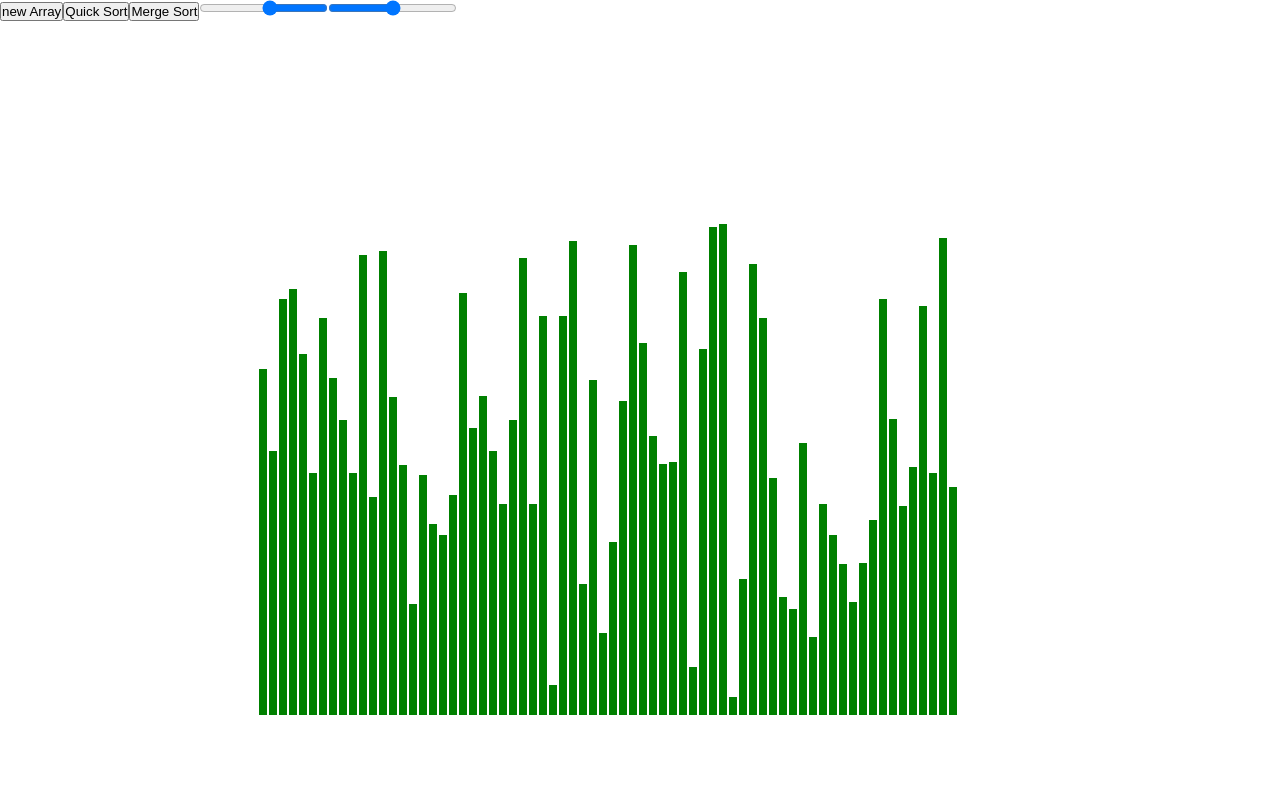
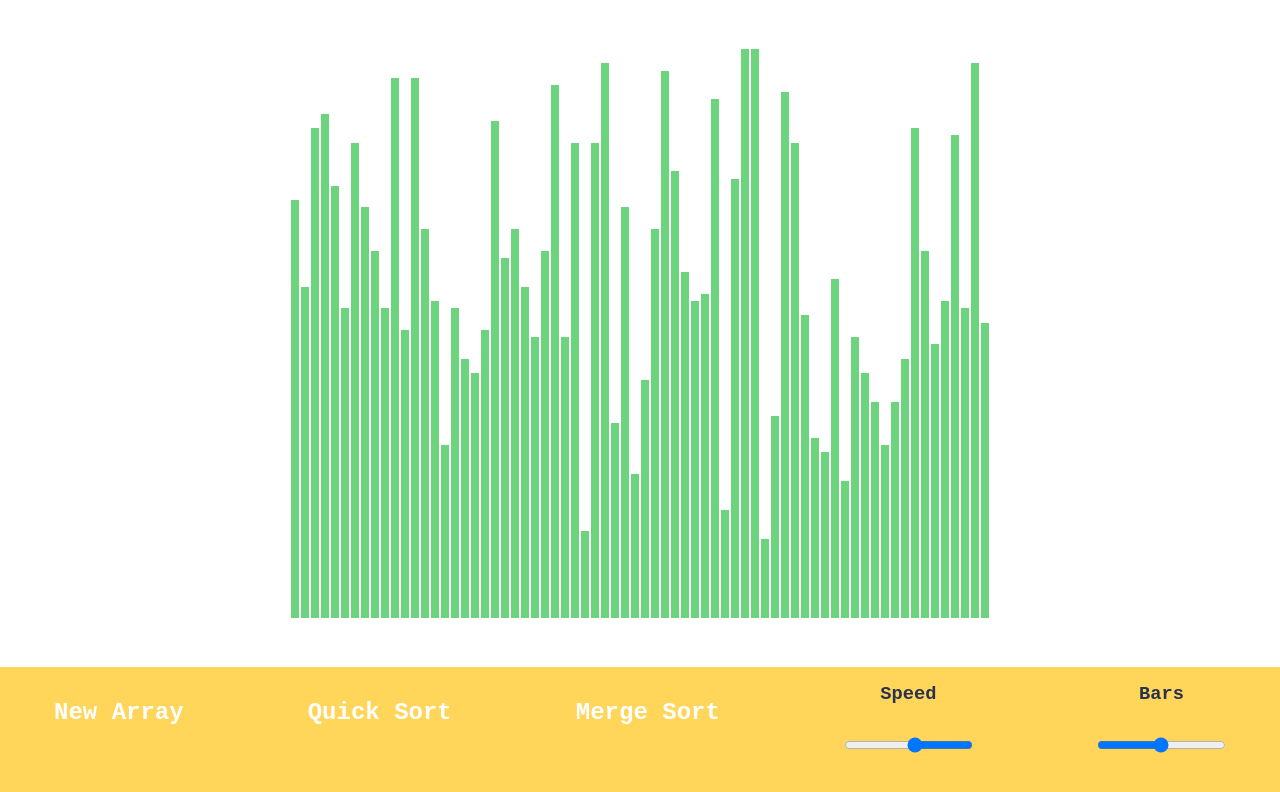
Before and after one commit to GiftsonGabogen/sortingVisualization, a React (Create React App) app: page /Visualizer in a window 1280 px wide. Shown: the top 792 px of the page. Built offline with nearby package versions, Linux system fonts and the light colour scheme.

Commit message:
add design a little bit

```diff
--- a/src/App.css
+++ b/src/App.css
@@ -4,28 +4,63 @@
   padding: 0;
 }
 
+html,
+body {
+  font-family: "Courier New", Courier, monospace;
+  color: #293250;
+  width: 100%;
+  height: 100%;
+  position: relative;
+}
+
+.Visualizer {
+  height: 100vh;
+  width: 100%;
+  display: grid;
+  grid-template-rows: 10fr 2fr;
+}
 .Visualizer .buttons {
-  position: absolute;
+  background-color: #ffd55a;
+  display: grid;
+  grid-auto-flow: column;
+  grid-gap: 1rem;
+  grid-row: 2/3;
   z-index: 1;
+}
+.Visualizer .buttons .sortButton,
+.Visualizer .buttons input {
+  margin: 2rem;
+  text-align: center;
+}
+.Visualizer .buttons .range {
+  margin-top: 1rem;
+  text-align: center;
+  width: 100%;
+}
+.Visualizer .buttons .sortButton {
+  cursor: pointer;
+  color: white;
+  font-size: 1.5rem;
+  font-weight: bold;
 }
 .Visualizer .buttons .speed {
   transform: rotateZ(180deg);
 }
 .Visualizer .Sorting {
-  width: 95vw;
+  margin-top: 3rem;
+  grid-row: 1/2;
+  width: 100%;
   height: 90vh;
   position: absolute;
   display: grid;
   justify-items: center;
-}
-.Visualizer .Sorting .SortingTable {
-  position: absolute;
-  bottom: 0px;
+  justify-content: center;
 }
 .Visualizer .Sorting .SortingTable .values {
+  height: 100%;
   width: 0.5rem;
   margin: 1px;
-  background-color: green;
+  background-color: #6dd47e;
   display: inline-block;
 }
 
--- a/src/App.scss
+++ b/src/App.scss
@@ -1,29 +1,67 @@
+$primaryColor: #ffd55a;
+$secondaryColor: #6dd47e;
+$tersiaryColor: #293250;
+
 * {
   box-sizing: border-box;
   margin: 0;
   padding: 0;
 }
+html,
+body {
+  font-family: "Courier New", Courier, monospace;
+  color: $tersiaryColor;
+  width: 100%;
+  height: 100%;
+  position: relative;
+}
 .Visualizer {
+  height: 100vh;
+  width: 100%;
+  display: grid;
+  grid-template-rows: 10fr 2fr;
   .buttons {
-    position: absolute;
+    background-color: $primaryColor;
+    display: grid;
+    grid-auto-flow: column;
+    grid-gap: 1rem;
+    grid-row: 2/3;
     z-index: 1;
+    .sortButton,
+    input {
+      margin: 2rem;
+      text-align: center;
+    }
+    .range {
+      margin-top: 1rem;
+      text-align: center;
+      width: 100%;
+    }
+    .sortButton {
+      cursor: pointer;
+      color: white;
+      font-size: 1.5rem;
+      font-weight: bold;
+    }
     .speed {
       transform: rotateZ(180deg);
     }
   }
   .Sorting {
-    width: 95vw;
+    margin-top: 3rem;
+    grid-row: 1/2;
+    width: 100%;
     height: 90vh;
     position: absolute;
     display: grid;
     justify-items: center;
+    justify-content: center;
     .SortingTable {
-      position: absolute;
-      bottom: 0px;
       .values {
+        height: 100%;
         width: 0.5rem;
         margin: 1px;
-        background-color: green;
+        background-color: $secondaryColor;
         display: inline-block;
       }
     }
--- a/src/Components/Visualizer.jsx
+++ b/src/Components/Visualizer.jsx
@@ -5,9 +5,10 @@ import mergeSort from "./animations/mergeSort";
 import Quicksort from "./sorting/Quicksort";
 import quickSort from "./animations/quickSort";
 const Visualizer = () => {
+  let barHeight = 80;
   let arrayContainer = [];
   for (let i = 0; i < 70; i++) {
-    arrayContainer.push(randomInt(10, 500));
+    arrayContainer.push(randomInt(10, barHeight));
   }
   const [array, setArray] = useState(arrayContainer);
   const [speed, setSpeed] = useState(100);
@@ -18,13 +19,13 @@ const Visualizer = () => {
   }, [speed]);
   const newArray = () => {
     arrayContainer = [];
-    for (let i = 0; i < 70; i++) {
-      arrayContainer.push(randomInt(10, 500));
+    for (let i = 0; i < Number(bars); i++) {
+      arrayContainer.push(randomInt(10, barHeight));
     }
     setArray([...arrayContainer]);
     const valueStickReset = document.getElementsByClassName("values");
     for (let a = 0; a < valueStickReset.length; a++) {
-      valueStickReset[a].style.backgroundColor = "green";
+      valueStickReset[a].style.backgroundColor = "#6dd47e";
     }
   };
 
@@ -36,7 +37,7 @@ const Visualizer = () => {
     arrayContainer = [];
     setBars(Number(e.target.value));
     for (let i = 0; i < Number(e.target.value); i++) {
-      arrayContainer.push(randomInt(10, 500));
+      arrayContainer.push(randomInt(10, barHeight));
     }
     setArray([...arrayContainer]);
   };
@@ -49,7 +50,7 @@ const Visualizer = () => {
             return (
               <div
                 className="values"
-                style={{ height: `${arrValue}px` }}
+                style={{ height: `${arrValue}%` }}
                 key={i}
               ></div>
             );
@@ -57,23 +58,25 @@ const Visualizer = () => {
         </div>
       </div>
       <div className="buttons">
-        <button className="newArray" onClick={() => newArray()}>
-          new Array
-        </button>
-        <button
+        <p className="newArray sortButton" onClick={() => newArray()}>
+          New Array
+        </p>
+        <p
           className="sortButton"
           onClick={() => quickSort(Quicksort(array), Number(speed))}
         >
           Quick Sort
-        </button>
-        <button
+        </p>
+        <p
           className="sortButton"
           onClick={() =>
             mergeSort(Mergesort(array), array, setArray, Number(speed))
           }
         >
           Merge Sort
-        </button>
+        </p>
+        <div className="range">
+          <h3>Speed</h3>
           <input
             type="range"
             value={speed}
@@ -83,6 +86,9 @@ const Visualizer = () => {
             max="200"
             onChange={newSpeed}
           />
+        </div>
+        <div className="range">
+          <h3>Bars</h3>
           <input
             type="range"
             value={bars}
@@ -94,6 +100,7 @@ const Visualizer = () => {
           />
         </div>
       </div>
+    </div>
   );
 };
 
--- a/src/Components/animations/mergeSort.js
+++ b/src/Components/animations/mergeSort.js
@@ -5,37 +5,38 @@ const mergeSort = (animations, stateArray, setArray, speed) => {
     setTimeout(() => {
       if (i > 0) {
         valueStick[animations[i - 1].compare[0]].style.backgroundColor =
-          "green";
+          "#6dd47e";
         valueStick[animations[i - 1].compare[1]].style.backgroundColor =
-          "green";
+          "#6dd47e";
         if (animations[i - 1].insert !== undefined) {
           valueStick[animations[i - 1].insert[0]].style.backgroundColor =
-            "green";
+            "#6dd47e";
           valueStick[animations[i - 1].insert[1]].style.backgroundColor =
-            "green";
+            "#6dd47e";
         }
       }
       if (animations[i].compare) {
-        valueStick[animations[i].compare[0]].style.backgroundColor = "blue";
-        valueStick[animations[i].compare[1]].style.backgroundColor = "blue";
+        valueStick[animations[i].compare[0]].style.backgroundColor = "#293250";
+        valueStick[animations[i].compare[1]].style.backgroundColor = "#293250";
       }
       if (i === animations.length - 1) {
-        valueStick[animations[i].compare[0]].style.backgroundColor = "green";
-        valueStick[animations[i].compare[1]].style.backgroundColor = "green";
+        valueStick[animations[i].compare[0]].style.backgroundColor = "#6dd47e";
+        valueStick[animations[i].compare[1]].style.backgroundColor = "#6dd47e";
       }
 
       if (animations[i].insert !== undefined) {
-        valueStick[animations[i].insert[0]].style.backgroundColor = "red";
-        valueStick[animations[i].insert[1]].style.backgroundColor = "red";
+        valueStick[animations[i].insert[0]].style.backgroundColor = "#ffd55a";
+        valueStick[animations[i].insert[1]].style.backgroundColor = "#ffd55a";
         let spliced = array.splice(animations[i].insert[1], 1);
         array.splice(animations[i].insert[0], 0, spliced[0]);
         setArray([...array]);
       }
       if (i === animations.length - 1) {
         for (let j = 0; j < valueStick.length; j++) {
+          valueStick[j].style.backgroundColor = "#6dd47e";
           setTimeout(() => {
             valueStick[j].style.backgroundColor = "purple";
-          }, j * 50);
+          }, j * (speed / 3));
         }
       }
     }, i * speed);
--- a/src/Components/animations/quickSort.js
+++ b/src/Components/animations/quickSort.js
@@ -5,26 +5,28 @@ const quickSort = (sortedArray, speed) => {
     setTimeout(() => {
       const valueStick = document.getElementsByClassName("values");
       //if an element is comparing, turn it's color to green
-      valueStick[compare[1]].style.backgroundColor = "blue";
-      valueStick[compare[0]].style.backgroundColor = "blue";
+      valueStick[compare[1]].style.backgroundColor = "#293250";
+      valueStick[compare[0]].style.backgroundColor = "#293250";
       //for resetting color of previous loops to green
       if (a > 0) {
         valueStick[animations[a - 1].compare[0]].style.backgroundColor =
-          "green";
+          "#6dd47e";
         if (animations[a - 1].swap !== undefined || null) {
-          valueStick[animations[a - 1].swap[0]].style.backgroundColor = "green";
-          valueStick[animations[a - 1].swap[1]].style.backgroundColor = "green";
+          valueStick[animations[a - 1].swap[0]].style.backgroundColor =
+            "#6dd47e";
+          valueStick[animations[a - 1].swap[1]].style.backgroundColor =
+            "#6dd47e";
         }
         //if the first iteration on quicksort is done the pivot property is change so the previous pivot color will be turn back into green
         if (animations[a - 1].end === true) {
           valueStick[animations[a - 1].compare[1]].style.backgroundColor =
-            "green";
+            "#6dd47e";
         }
       }
       //if we're swapping the color will turn blue
       if (swap !== undefined || null) {
-        valueStick[swap[1]].style.backgroundColor = "red";
-        valueStick[swap[0]].style.backgroundColor = "red";
+        valueStick[swap[1]].style.backgroundColor = "#ffd55a";
+        valueStick[swap[0]].style.backgroundColor = "#ffd55a";
         //swap heights
         let one = valueStick[swap[1]].clientHeight;
         let two = valueStick[swap[0]].clientHeight;
@@ -36,7 +38,7 @@ const quickSort = (sortedArray, speed) => {
         for (let b = 0; b < valueStick.length; b++) {
           setTimeout(() => {
             valueStick[b].style.backgroundColor = "purple";
-          }, b * 50);
+          }, b * (speed / 3));
         }
 
         /* valueStick[compare[1]].style.backgroundColor = "green";
```
Also changed, not shown: 1 other file (tests, documents, lock files or other folders). Lines whose indentation alone changed are shown as unchanged.
